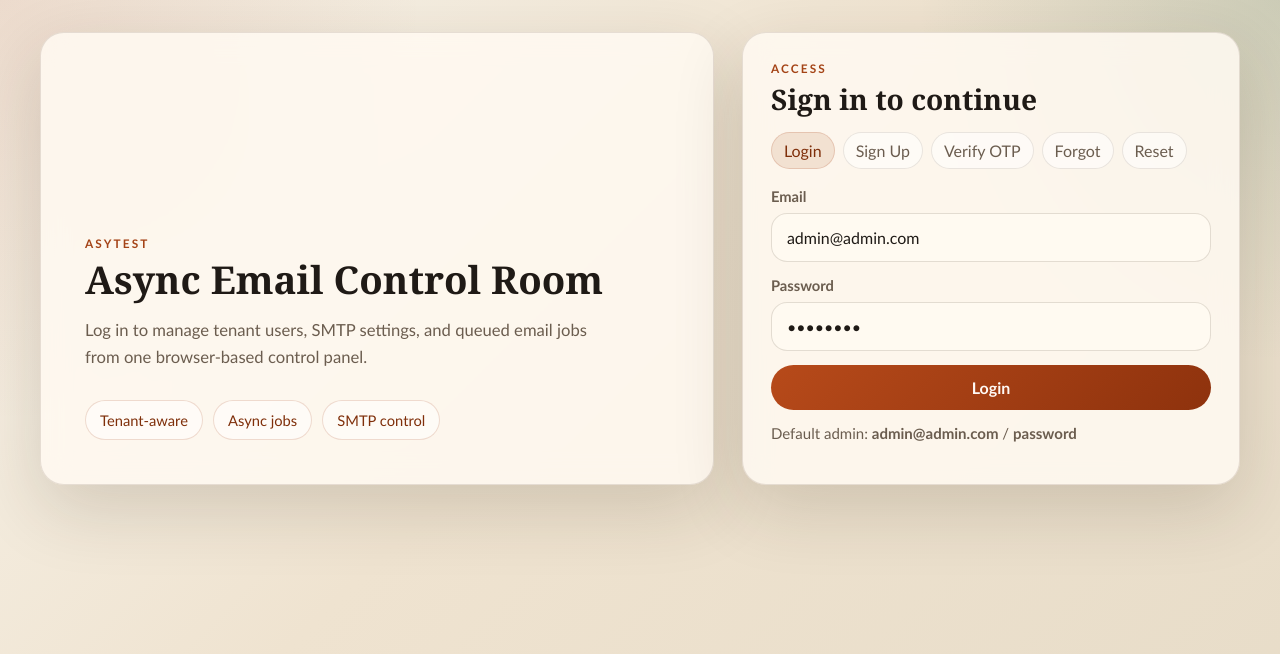
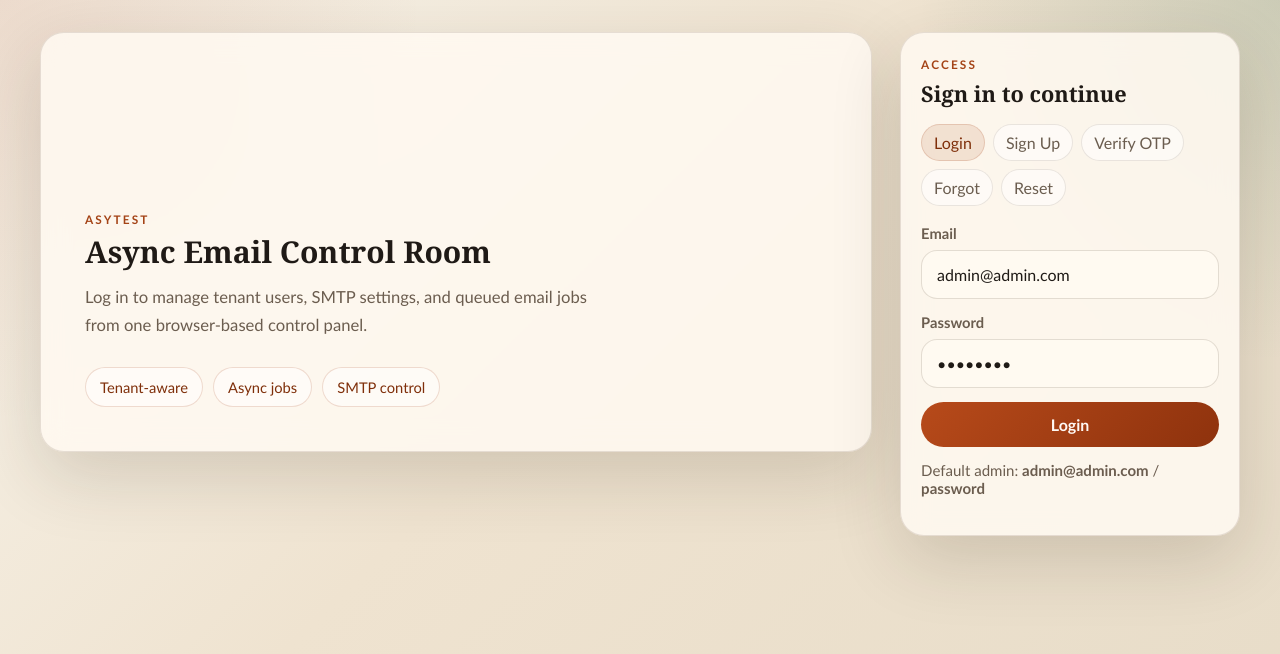
Before and after one commit to latifurrahmanlemon/AsyTest, a website: page public/index.html in a window 1280 px wide. Drawn offline with Linux system fonts and the light colour scheme.

Commit message:
correction the text style

```diff
--- a/public/styles.css
+++ b/public/styles.css
@@ -41,9 +41,9 @@ body {
 
 .hero {
   display: grid;
-  grid-template-columns: 1.15fr 0.85fr;
+  grid-template-columns: 1.42fr 0.58fr;
   gap: 28px;
-  align-items: stretch;
+  align-items: start;
 }
 
 .hero__copy,
@@ -81,13 +81,14 @@ h3 {
 }
 
 h1 {
-  font-size: clamp(1.7rem, 3vw, 2.8rem);
+  font-size: clamp(1.4rem, 2.35vw, 2.15rem);
   max-width: none;
   white-space: nowrap;
 }
 
 h2 {
-  font-size: clamp(1.35rem, 2.2vw, 1.95rem);
+  font-size: clamp(1.08rem, 1.7vw, 1.45rem);
+  line-height: 1.08;
 }
 
 h3 {
@@ -127,6 +128,10 @@ h3 {
 .auth-panel,
 .panel {
   padding: 28px;
+}
+
+.auth-panel {
+  padding: 24px 20px;
 }
 
 .auth-switcher {
```
